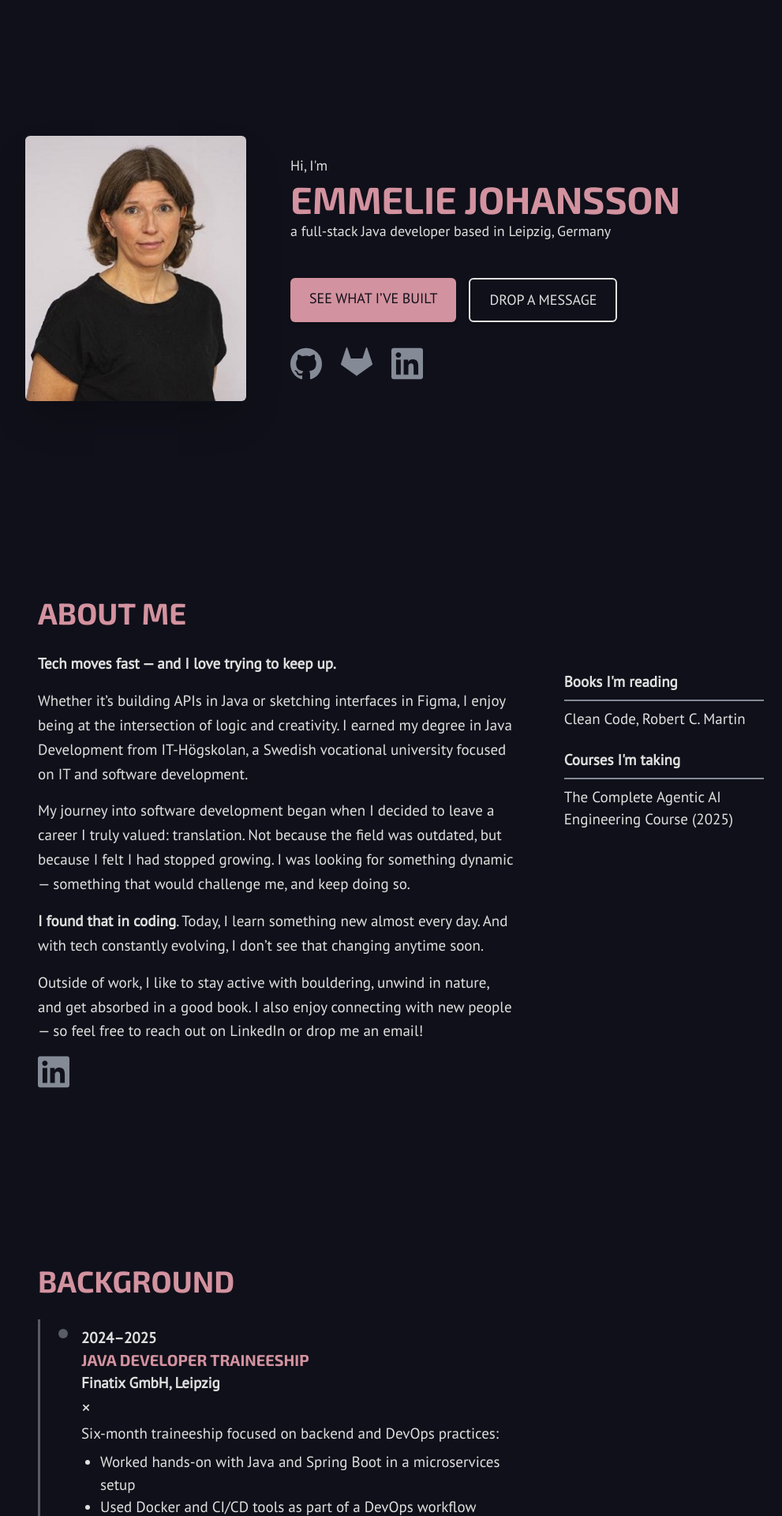
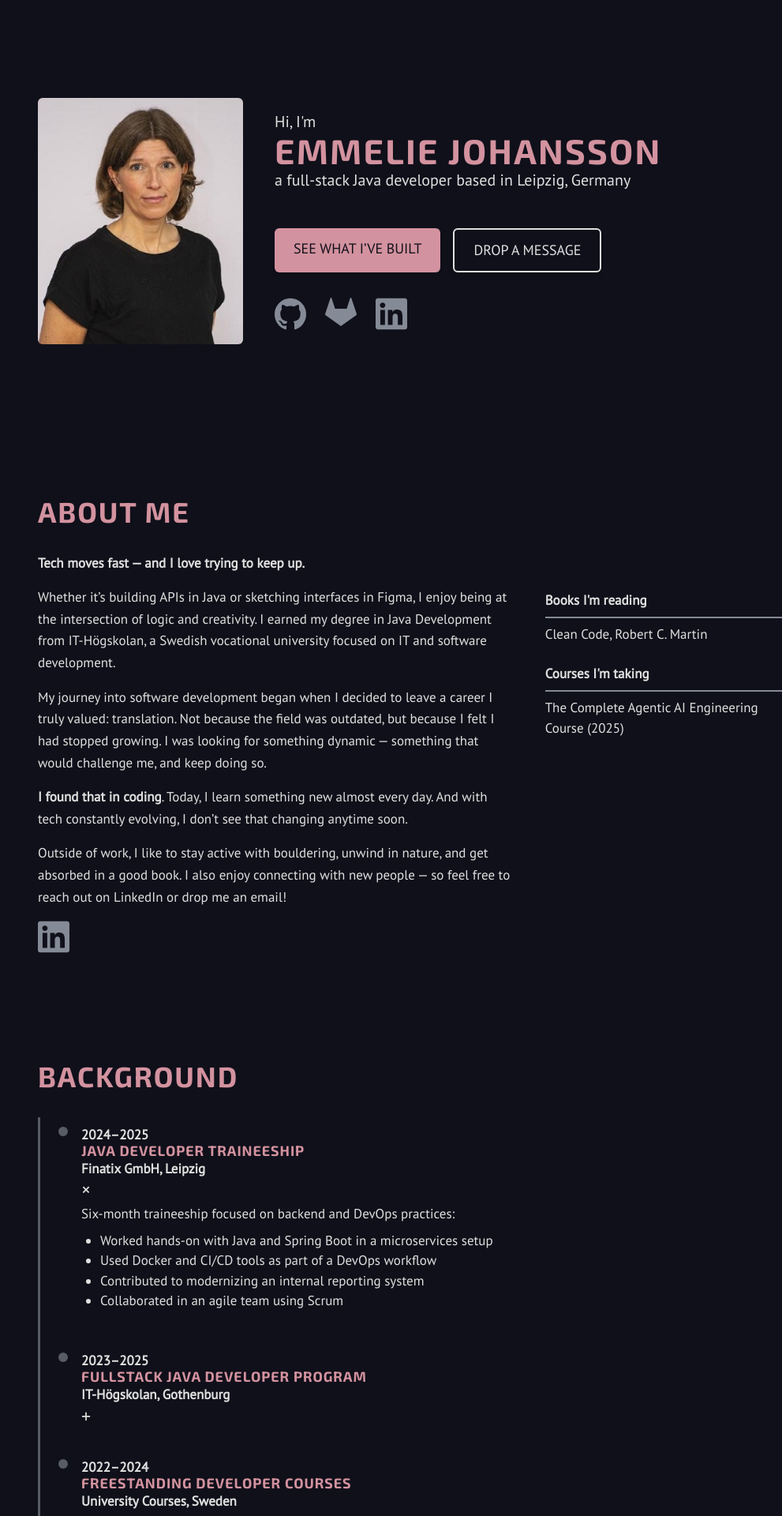
Before and after one commit to Emmelie83/PortfolioReact, a React (Vite) app: page / in a window 1280 px wide. Shown: the part 80-2000 px from the top of the page at 79% size, without its empty margins (120-1111 px from the left). Built offline with nearby package versions, Linux system fonts and the light colour scheme.

Commit message:
Add global section styling

```diff
--- a/src/components/Project.tsx
+++ b/src/components/Project.tsx
@@ -15,7 +15,7 @@ const Project: React.FC<ProjectProps> = ({
 		className={`flex flex-col lg:flex-row lg:gap-10 mb-20 ${
 			reverse ? "lg:flex-row-reverse" : ""
 		}`}>
-		{/* Image Frame */}
+
 		<div className="lg:w-1/2 mb-4 lg:mb-0">
 			<div className="border border-gray-300 rounded-lg p-2 bg-gray-100 shadow-md h-full">
 				<div className="rounded overflow-hidden bg-white border border-gray-200">
@@ -28,7 +28,6 @@ const Project: React.FC<ProjectProps> = ({
 			</div>
 		</div>
 
-		{/* Text Content: Title + Tech Stack */}
 		<div className="order-1 md:order-2 lg:w-1/2 flex flex-col">
 			<h3>{title}</h3>
 			<p className="text-sm">
--- a/src/components/TimelineItem.tsx
+++ b/src/components/TimelineItem.tsx
@@ -24,7 +24,7 @@ const TimelineItem: React.FC<TimelineItemProps> = ({
 				<p className="font-bold leading-tight">
 					{date}
 				</p>
-				<h3>{title}</h3>
+				<h4>{title}</h4>
 				<p className="font-semibold mb-1">
 					{company}
 				</p>
--- a/src/index.css
+++ b/src/index.css
@@ -19,19 +19,34 @@ h4 {
   font-weight: 700;
   text-transform: uppercase;
   color: #D3929F;
+  letter-spacing: 0.05em;
+  line-height: 1.1;
 }
 
+
 h1 {
-  font-size: 32px;
+  font-size: 27px;
 }
 
 h2 {
-  font-size: 30px;
-  margin-bottom: 20px;
+  font-size: 26px;
+  margin-bottom: 2rem;
 }
 
 h3 {
-  font-size: 17px;
+  font-size: 18px;
+}
+
+h4 {
+  font-size: 15px;
+}
+
+section {
+  margin-left: auto;
+  margin-right: auto;
+  padding-left: 2rem;
+  padding-right: 2rem;
+  margin-bottom: 5rem;
 }
 
 html {
@@ -46,13 +61,15 @@ strong {
   direction: rtl;
 }
 
+@media (min-width: 420px) {
+  h1 {
+    font-size: 32px;
+  }
+}
+
 @media (min-width: 640px) {
-
-  body {
-    font-size: 19px;
-  }
   h1 {
-    font-size: 34px;
+    font-size: 36px;
   }
 
   h2 {
@@ -60,14 +77,17 @@ strong {
   }
 
   h3 {
+    font-size: 24px;
+  }
+
+  h4 {
     font-size: 18px;
   }
-
 }
 
 @media (min-width: 768px) {
   h1 {
-    font-size: 42px;
+    font-size: 40px;
   }
 
   h2 {
@@ -75,21 +95,36 @@ strong {
   }
 
   h3 {
-    font-size: 22px;
+    font-size: 26px;
   }
 
+  h4 {
+    font-size: 19px;
+  }
 }
 
 @media (min-width: 1024px) {
   h1 {
-    font-size: 48px;
+    font-size: 44px;
   }
 
   h2 {
-    font-size: 38px;
+    font-size: 36px;
   }
 
   h3 {
-    font-size: 20px;
+    font-size: 24px;
+  }
+
+  h4 {
+    font-size: 18px;
+  }
+
+  section {
+        padding-left: 0;
+        padding-right: 0;
+        padding-top: 3rem;
+        padding-bottom: 3rem;
+        margin-bottom: 0;
   }
 }
--- a/src/sections/About.tsx
+++ b/src/sections/About.tsx
@@ -14,11 +14,8 @@ const paragraphs = [
 const About: React.FC = () => {
 	return (
 		<section
-			id="about"
-			className="mx-auto px-8 lg:px-0 lg:py-12 mb-20">
-			<h2>
-				About Me
-			</h2>
+			id="about">
+			<h2>About Me</h2>
 
 			<div className="flex flex-col lg:flex-row gap-10 mb-10">
 				<div className="lg:w-2/3 space-y-4 leading-relaxed">
--- a/src/sections/Background.tsx
+++ b/src/sections/Background.tsx
@@ -114,8 +114,7 @@ const timelineData = [
 const Background: React.FC = () => {
 	return (
 		<section
-			id="background"
-			className="mx-auto px-8 lg:px-0 lg:py-12 mb-20">
+			id="background">
 			<h2>Background</h2>
 
 			<div className="relative border-l-2 md:border-l-3 border-[#585C64] pl-2 sm:pl-6 space-y-12">
--- a/src/sections/Contact.tsx
+++ b/src/sections/Contact.tsx
@@ -3,17 +3,16 @@ import ContactForm from "../components/ContactForm";
 
 const ContactSection: React.FC = () => {
 	return (
-		<section id="contact" className="mx-auto px-8 lg:px-0 lg:py-12 mb-20">
-			<h2>
-				Get in touch
-			</h2>
-			<div className="flex flex-col md:flex-row gap-20 lg:gap-30 md:justify-between">
+		<section
+			id="contact">
+			<h2>Get in touch</h2>
+			<div className="flex flex-col lg:flex-row gap-20 lg:gap-30 md:justify-between">
 				{/* Contact Info */}
-				<div className="md:w-1/2">
+				<div className="lg:w-1/2">
 					<p>info@emmeliejohansson.com</p>
 					<p>+49 151 677 25 898</p>
 				</div>
-				<div className="md:w-1/2">
+				<div className="lg:w-1/2">
 					<ContactForm />
 				</div>
 			</div>
--- a/src/sections/Header.tsx
+++ b/src/sections/Header.tsx
@@ -8,23 +8,22 @@ const Header: React.FC = () => {
 	return (
 		<div>
 			<NavBar />
-			<header className="flex flex-col lg:flex-row items-center justify-center max-w-screen-xl mx-auto lg:h-[90vh] gap-7 lg:gap-14 px-8 md:px-0 mt-10 mb-20 lg:my-0">
-
+			<header className="flex flex-col lg:flex-row items-center justify-center lg:justify-start lg:pl-10 max-w-screen-lg mx-auto lg:h-[600px] gap-10 px-8 md:px-0 mt-10 lg:mt-0 mb-20 lg:mb-0">
 				<div>
 					<img
-						className="w-[200px] sm:w-[240px] md:w-[280px] lg:w-[300] rounded-md shadow-2xl"
+						className="w-[220px] sm:w-[260px] md:w-[300px] lg:w-[260px] rounded-md shadow-4xl"
 						src={profilePicture}
 						alt="Profile picture of Emmelie Johansson"
 					/>
 				</div>
 
-				<div className="flex flex-col gap-8 items-center text-center lg:items-start lg:text-left w-full lg:w-1/2">
+				<div className="flex flex-col gap-8 items-center text-center lg:items-start lg:text-left w-full lg:w-2/3">
 					<div>
-						<p className="text-lg leading-tight">Hi, I'm</p>
-						<h1 className="leading-tight">
-							Emmelie Johansson
-						</h1>
-						<p className="text-lg leading-tight">
+						<p className="text-lg md:text-xl lg:text-xl leading-tight">
+							Hi, I'm
+						</p>
+						<h1 className="leading-tight">Emmelie Johansson</h1>
+						<p className="text-lg md:text-xl lg:text-xl leading-tight">
 							a full-stack Java developer based in Leipzig,
 							Germany
 						</p>
--- a/src/sections/Projects.tsx
+++ b/src/sections/Projects.tsx
@@ -32,7 +32,8 @@ const projects: ProjectProps[] = [
 ];
 
 const Projects: React.FC = () => (
-	<section id="projects" className="mx-auto px-8 lg:px-0 mb-20">
+	<section
+		id="projects">
 		<h2>My Projects</h2>
 		<div className="mt-10">
 			{projects.map((project, index) => (
--- a/src/sections/Skills.tsx
+++ b/src/sections/Skills.tsx
@@ -46,7 +46,8 @@ const skillCategories = [
 
 const Skills: React.FC = () => {
 	return (
-		<section id="skills" className="mx-auto px-8 lg:px-0 lg:py-12 mb-20">
+		<section
+			id="skills">
 			<h2>Skills</h2>
 			<div className="grid grid-cols-2 lg:grid-cols-4 gap-y-10 gap-x-8 md:px-0 mt-10">
 				{skillCategories.map((category, index) => (
```
